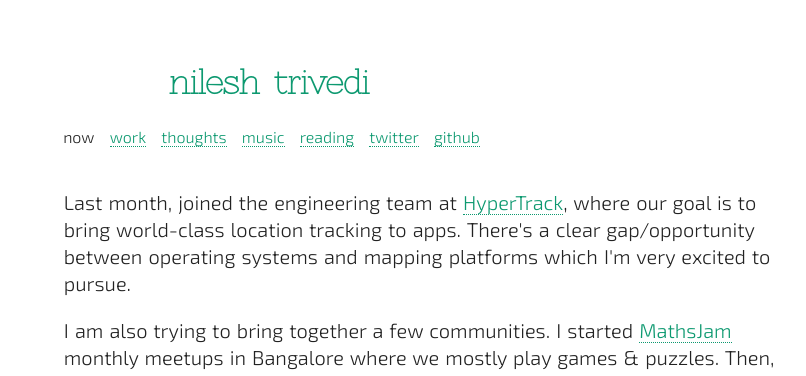
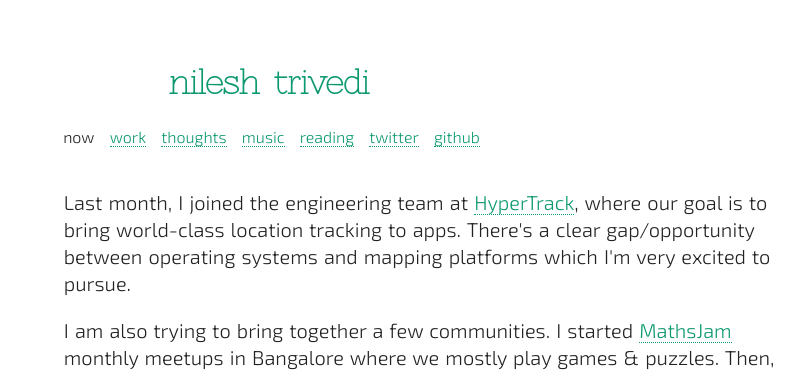
Before and after one commit to nileshtrivedi/nileshtrivediioold, a Jekyll site: the page built from now.html, in a window 1280 px wide. Shown: the top 376 px of the page, without its empty margins (371-1177 px from the left). Built offline with Jekyll 4.4.1, drawn with Linux system fonts in a browser that asks for light colours; some web fonts are replaced.

Commit message:
fix on nowpage

```diff
--- a/now.html
+++ b/now.html
@@ -28,7 +28,7 @@
 						<p class="writing"></p>
 					</div>
 					<div class="writingall">
-						<p>Last month, joined the engineering team at <a href="https://www.hypertrack.com/" target="_blank">HyperTrack</a>, where our goal is to bring world-class location tracking to apps. There's a clear gap/opportunity between operating systems and mapping platforms which I'm very excited to pursue.</p>
+						<p>Last month, I joined the engineering team at <a href="https://www.hypertrack.com/" target="_blank">HyperTrack</a>, where our goal is to bring world-class location tracking to apps. There's a clear gap/opportunity between operating systems and mapping platforms which I'm very excited to pursue.</p>
 
 						<p>I am also trying to bring together a few communities. I started <a href="https://mathsjam.com/cities/bangalore/" target="_blank">MathsJam</a> monthly meetups in Bangalore where we mostly play games &amp; puzzles. Then, there is the blockchain developer community, <a href="http://indium.org.in/" target="_blank">Indium</a>, who are trying to bootstrap their own cryptocurrency. And finally, I started helping out a bit with <a href="https://twitter.com/helix_learn" target="_blank">Helix Learning</a> which is an experiential learning space for young children.
 
```
